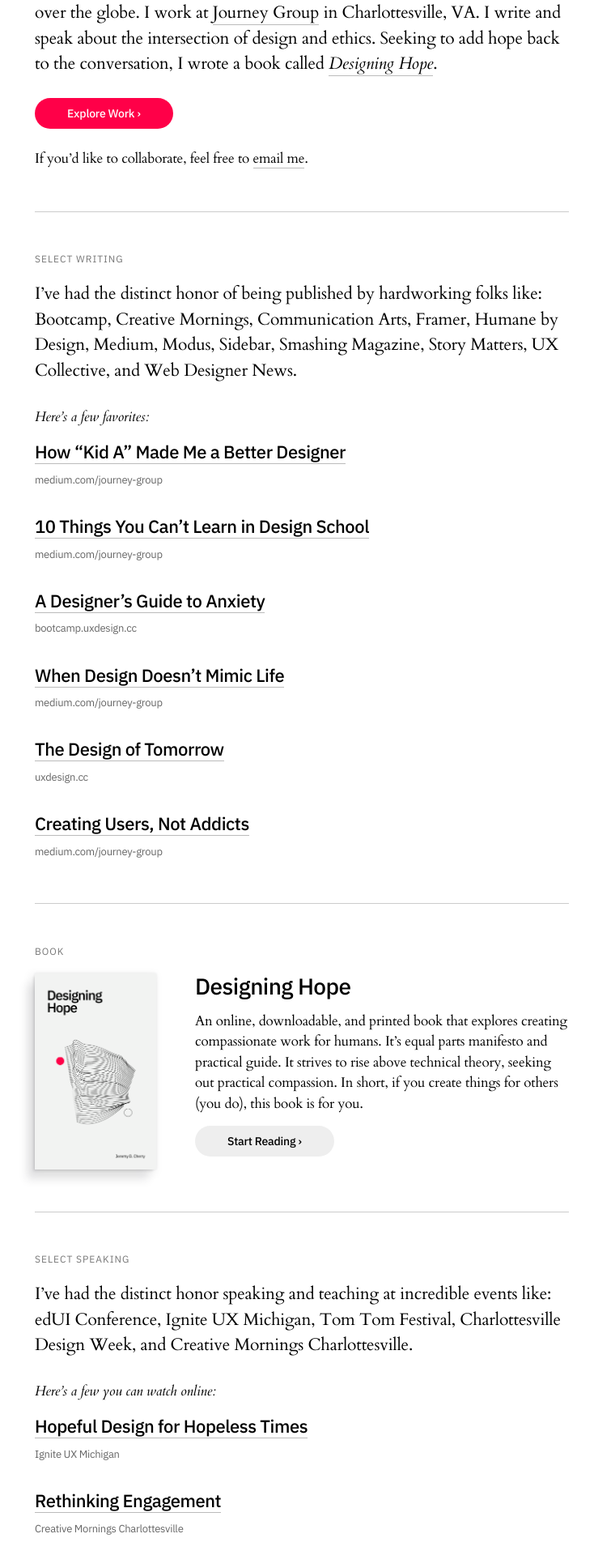
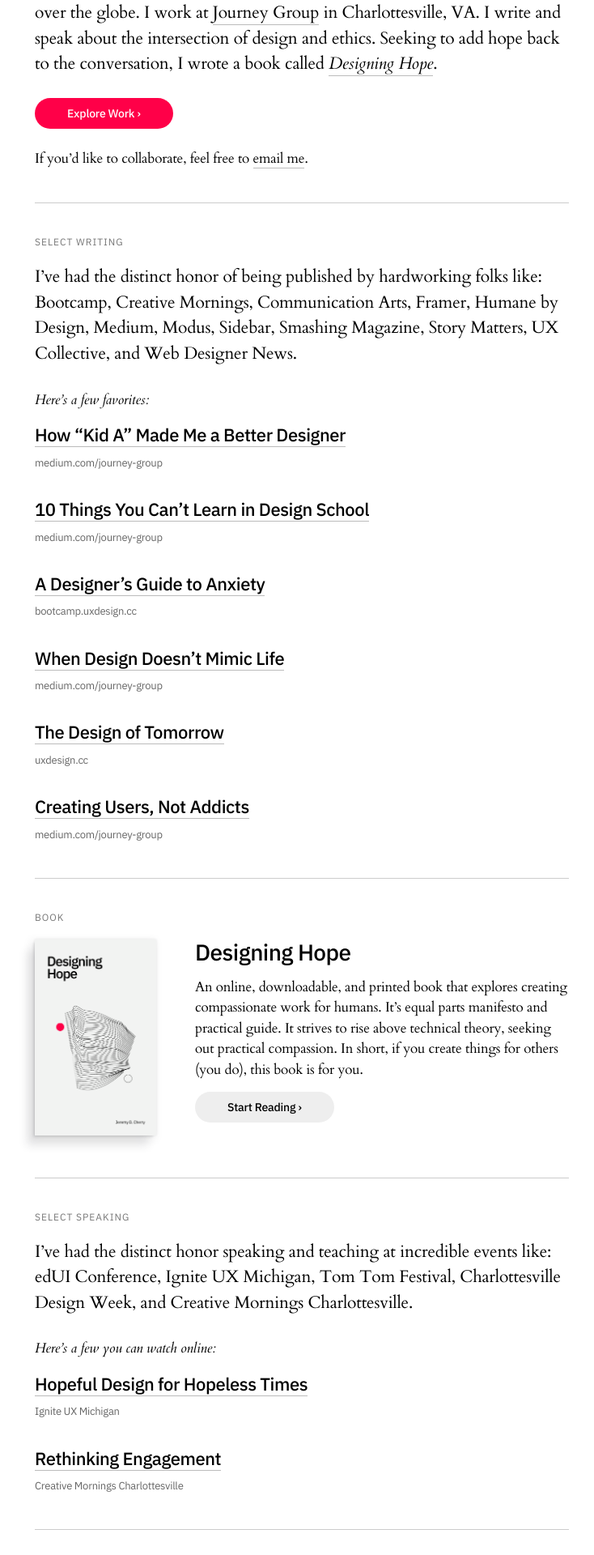
Before and after one commit to jeremydcherry/jeremydcherry.github.io, a Jekyll site: the page built from index.md, in a window 1280 px wide. Shown: the part 525-2445 px from the top of the page at 81% size, without its empty margins (417-1151 px from the left). Built offline with Jekyll 4.4.1, drawn with Linux system fonts in a browser that asks for light colours; some of the changed text lies outside the part shown.

Commit message:
Updated Home and HR styling

```diff
--- a/_sass/main.scss
+++ b/_sass/main.scss
@@ -90,7 +90,7 @@
   border: none;
   color: #ccc;
   height: 1px;
-  margin: 2.5em 0;
+  margin: 2em 0;
 }
 
 ol{
--- a/index.md
+++ b/index.md
@@ -73,7 +73,9 @@
 
 #### Select Links
 
-As you can tell, I like lists of links. Whether it’s curating helpful design resources, annually ranking my favorite records, diving into legendary discographies, or curated mixes you may find something of interest below.
+As you can tell, I like lists of links. Whether it’s curating helpful design resources, annually ranking my favorite records, diving into legendary discographies, or curated mixes...
+
+##### _You may find something of interest below:_
 
 ### [Design Resources](/resources)
 ###### jeremydcherry.com/resources
```
